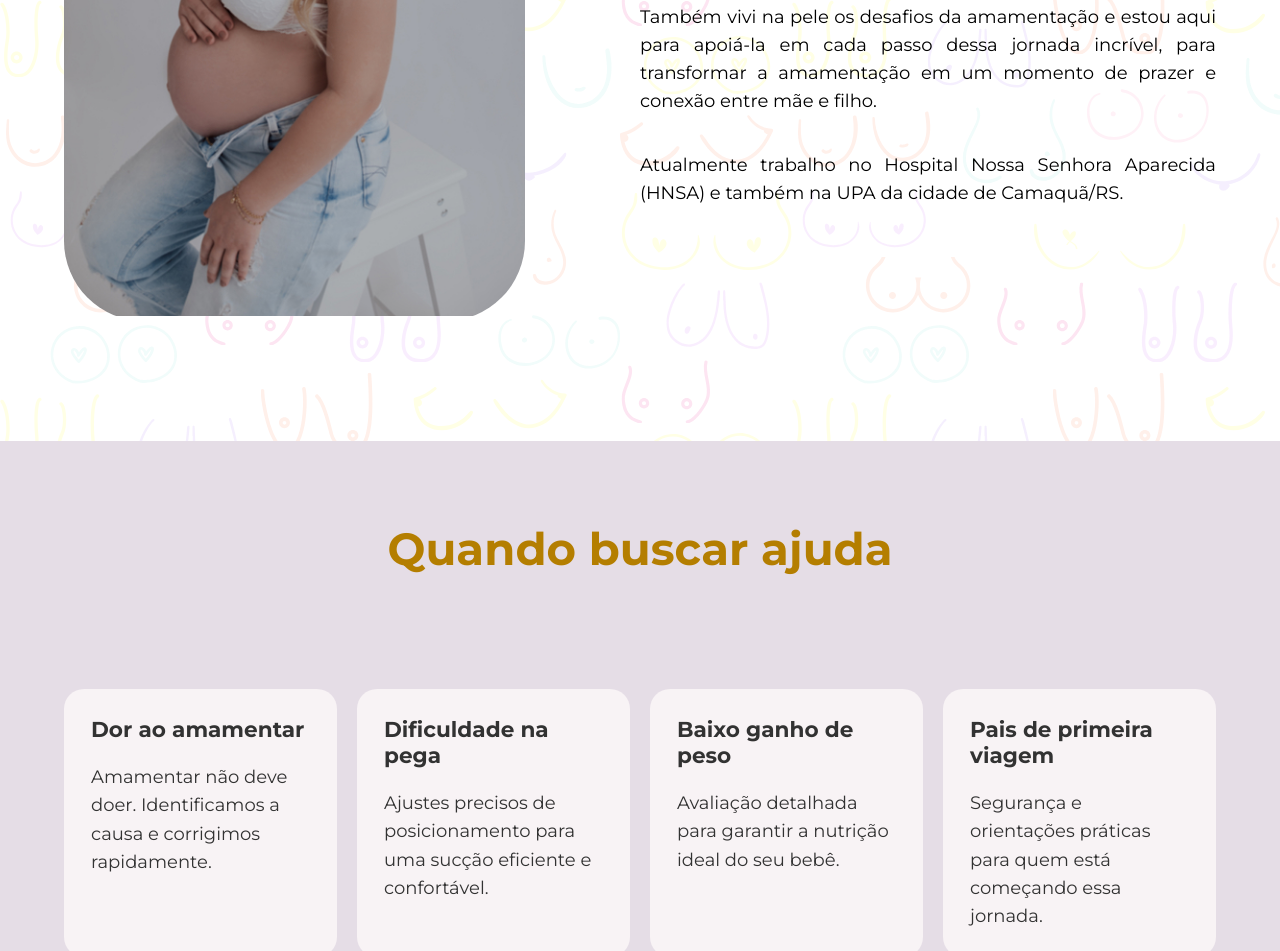
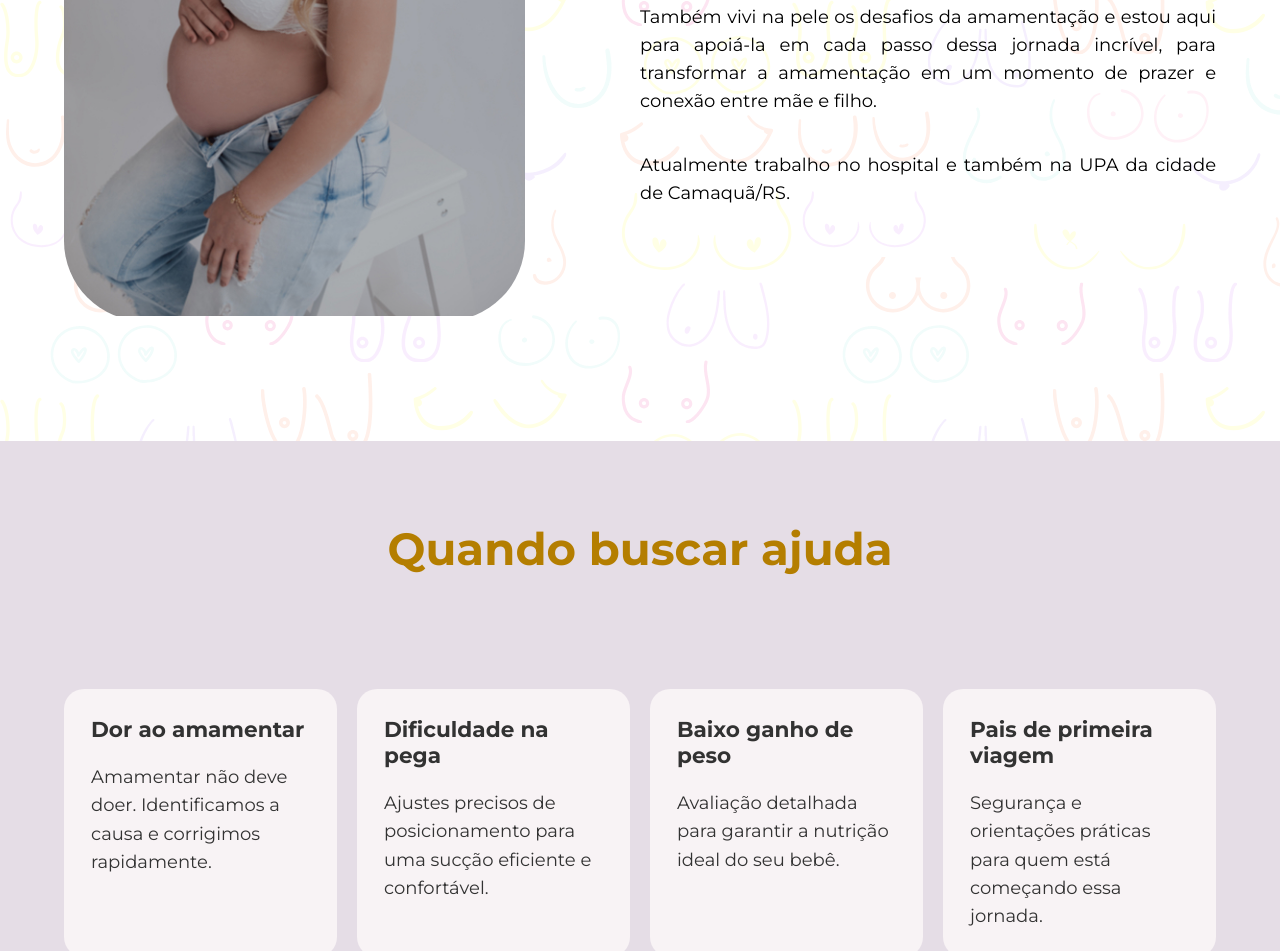
Before and after one commit to luacal/consultora-materno-infantil, a website: page src/index.html in a window 1280 px wide. Shown: the part 1712-2663 px from the top of the page. Drawn offline with Linux system fonts and the light colour scheme.

Commit message:
Content update

```diff
--- a/src/index.html
+++ b/src/index.html
@@ -116,7 +116,7 @@
               jornada incrível, para transformar a amamentação em um momento de prazer e conexão entre mãe e filho.
             </p>
 
-            <p>Atualmente trabalho no Hospital Nossa Senhora Aparecida (HNSA) e também na UPA da cidade de Camaquã/RS.</p>
+            <p>Atualmente trabalho no hospital e também na UPA da cidade de Camaquã/RS.</p>
 
             </div>
           </div>
```
